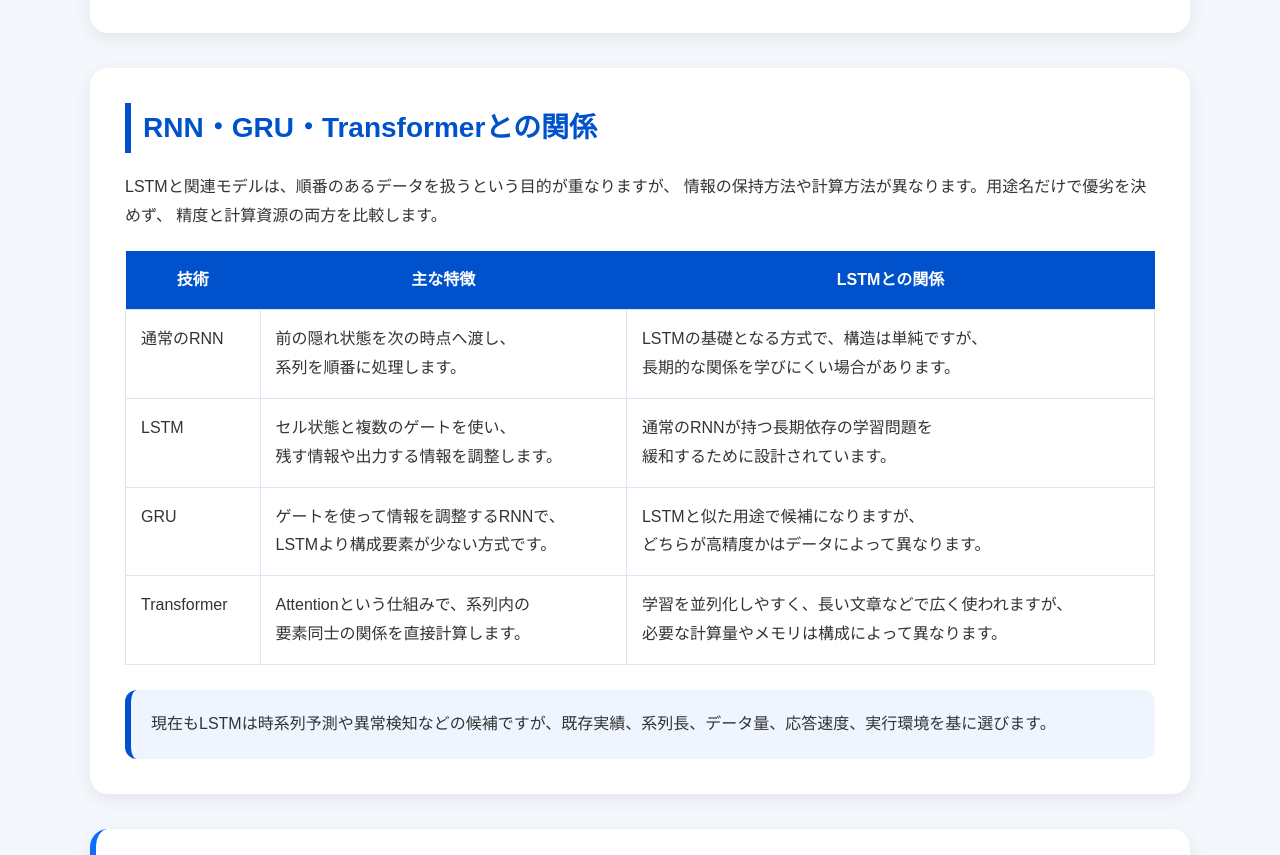
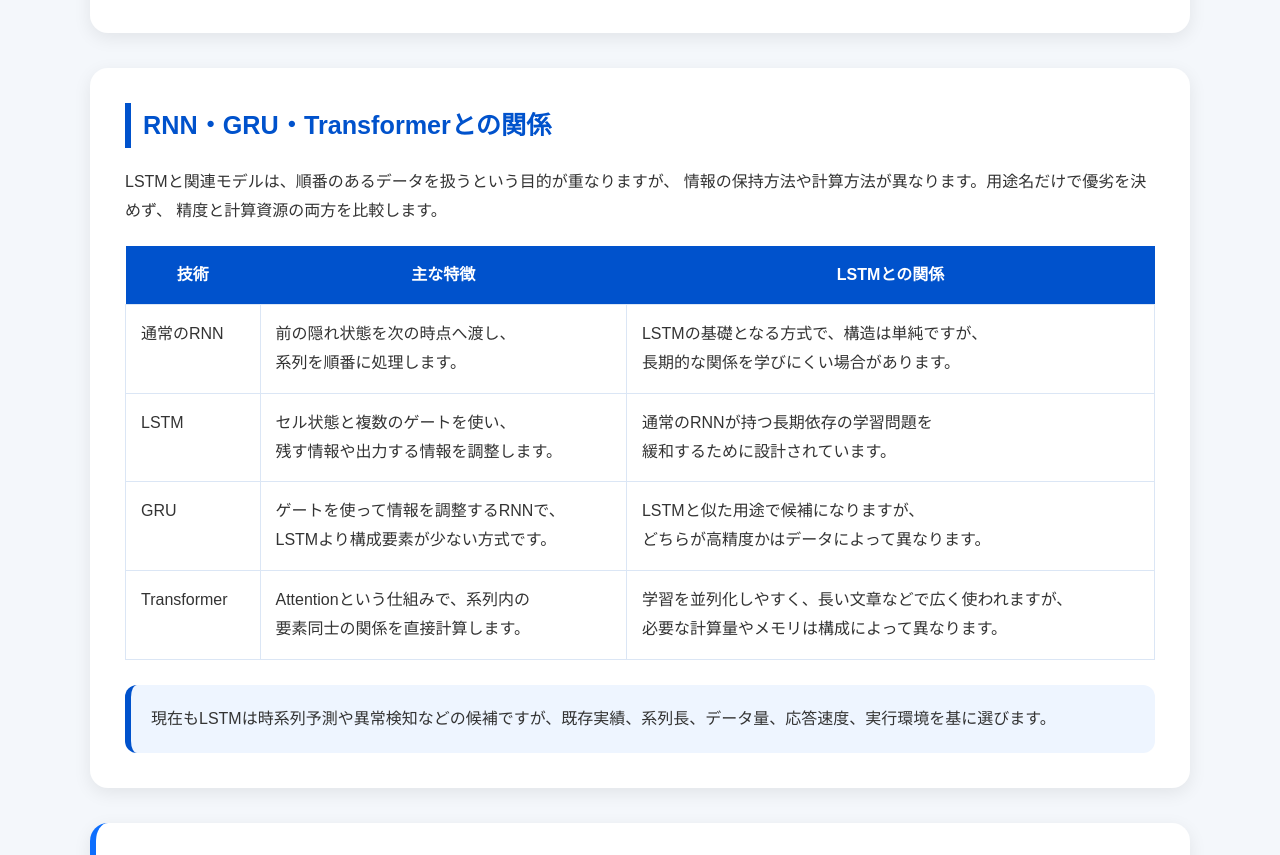
Before and after one commit to ookiiryu-dotcom/it-yo-go, a website built with Vite: page LSTM.html in a window 1280 px wide. Shown: the part 8441-9296 px from the top of the page. Built offline with nearby package versions, Linux system fonts and the light colour scheme.

Commit message:
Update LSTM.html

```diff
--- a/LSTM.html
+++ b/LSTM.html
@@ -557,7 +557,7 @@
 
     <section class="card">
 
-      <h2>RNN・GRU・Transformerとの関係</h2>
+      <h2><div style="font-size: 0.9em;">RNN・GRU・Transformerとの関係</div></h2>
 
       <p>
         LSTMと関連モデルは、順番のあるデータを扱うという目的が重なりますが、
```
